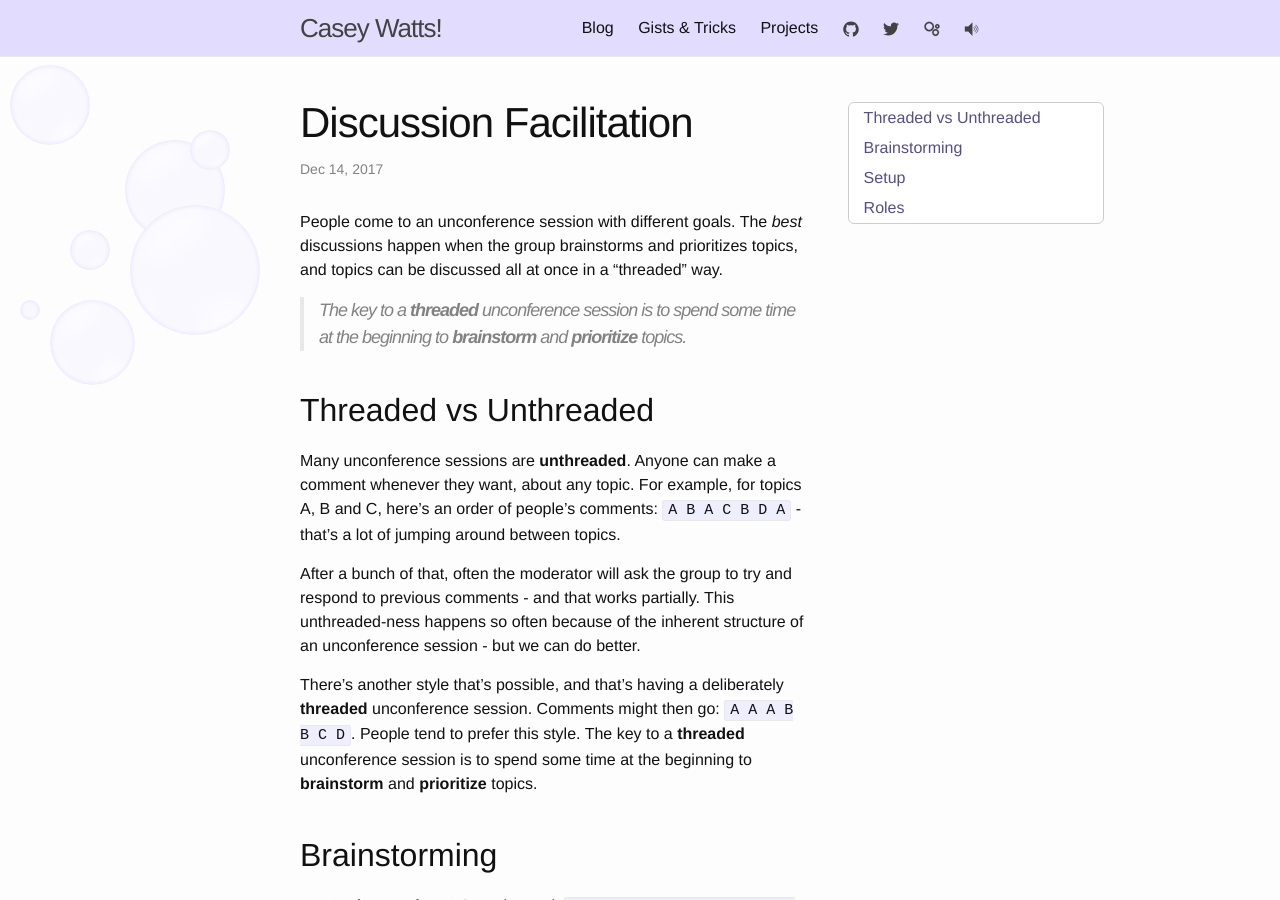
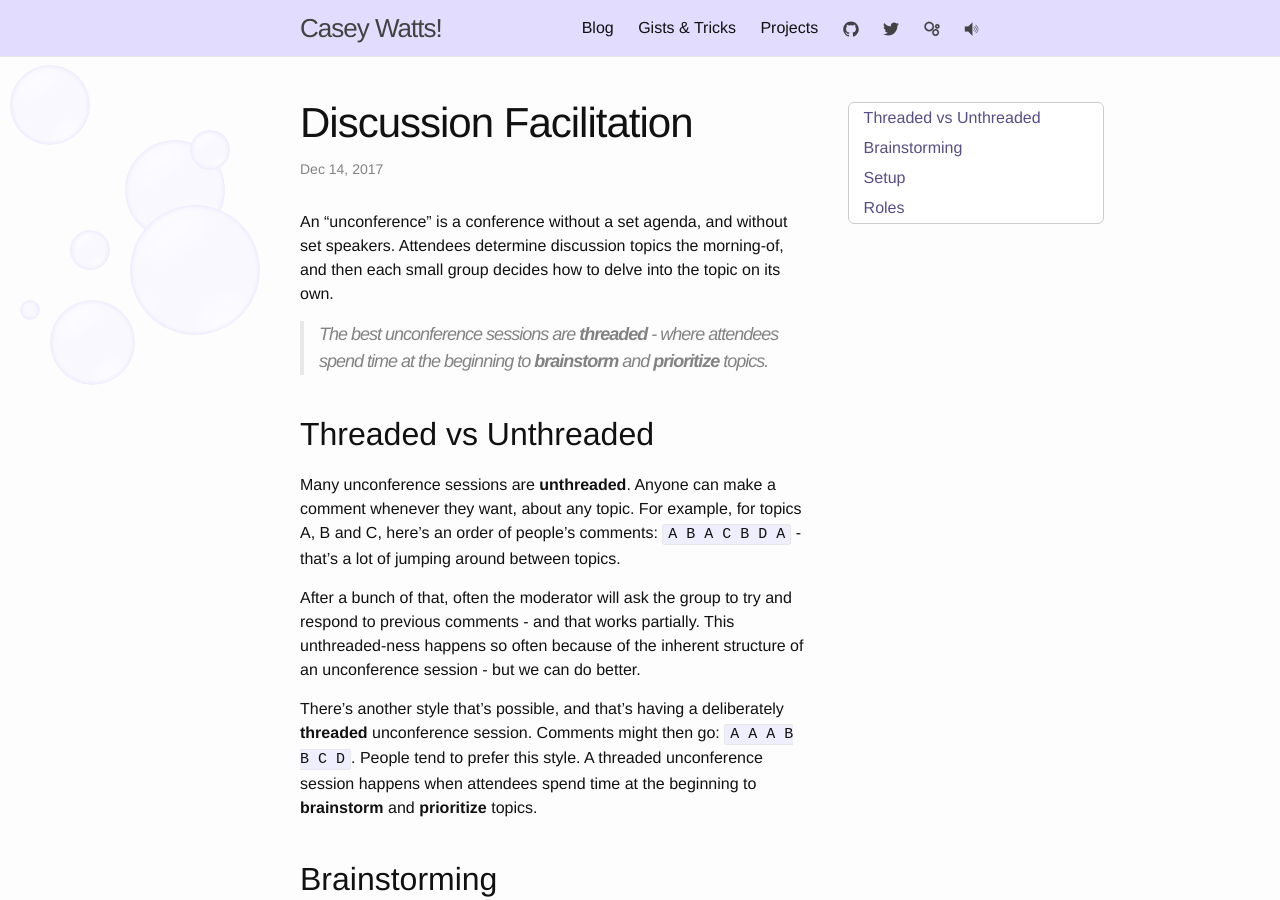
Before and after one commit to caseywatts/caseywatts.github.io, a Jekyll site: the page built from _posts/2017-12-14-discussion-facilitation.md, in a window 1280 px wide and 900 px high. Built offline with Jekyll 4.4.1, drawn with Linux system fonts in a browser that asks for light colours.

Commit message:
editing the Discussion Facilitation article

```diff
--- a/_posts/2017-12-14-discussion-facilitation.md
+++ b/_posts/2017-12-14-discussion-facilitation.md
@@ -5,17 +5,16 @@ tagline: unconference-inspired
 tags:
 ---
 
-People come to an unconference session with different goals. The *best* discussions happen when the group brainstorms and prioritizes topics, and topics can be discussed all at once in a "threaded" way.
+An "unconference" is a conference without a set agenda, and without set speakers. Attendees determine discussion topics the morning-of, and then each small group decides how to delve into the topic on its own.
 
->The key to a **threaded** unconference session is to spend some time at the beginning to **brainstorm** and **prioritize** topics.
+>The best unconference sessions are **threaded** - where attendees spend time at the beginning to **brainstorm** and **prioritize** topics.
 
 ## Threaded vs Unthreaded
 Many unconference sessions are **unthreaded**. Anyone can make a comment whenever they want, about any topic. For example, for topics A, B and C, here's an order of people's comments: `A B A C B D A` - that's a lot of jumping around between topics.
 
 After a bunch of that, often the moderator will ask the group to try and respond to previous comments - and that works partially. This unthreaded-ness happens so often because of the inherent structure of an unconference session - but we can do better.
 
-There's another style that's possible, and that's having a deliberately **threaded** unconference session. Comments might then go: `A A A B B C D`. People tend to prefer this style. The key to a **threaded** unconference session is to spend some time at the beginning to **brainstorm** and **prioritize** topics.
-
+There's another style that's possible, and that's having a deliberately **threaded** unconference session. Comments might then go: `A A A B B C D`. People tend to prefer this style. A threaded unconference session happens when attendees spend time at the beginning to **brainstorm** and **prioritize** topics.
 
 ## Brainstorming
 1. **Brainstorming** & Grouping: Ask `"What topics do you think the session might end up being about?"`. As we go through so many ideas, try to group some ideas together. (Once recently, 10-15 ideas came up in ~4 groups).
```
